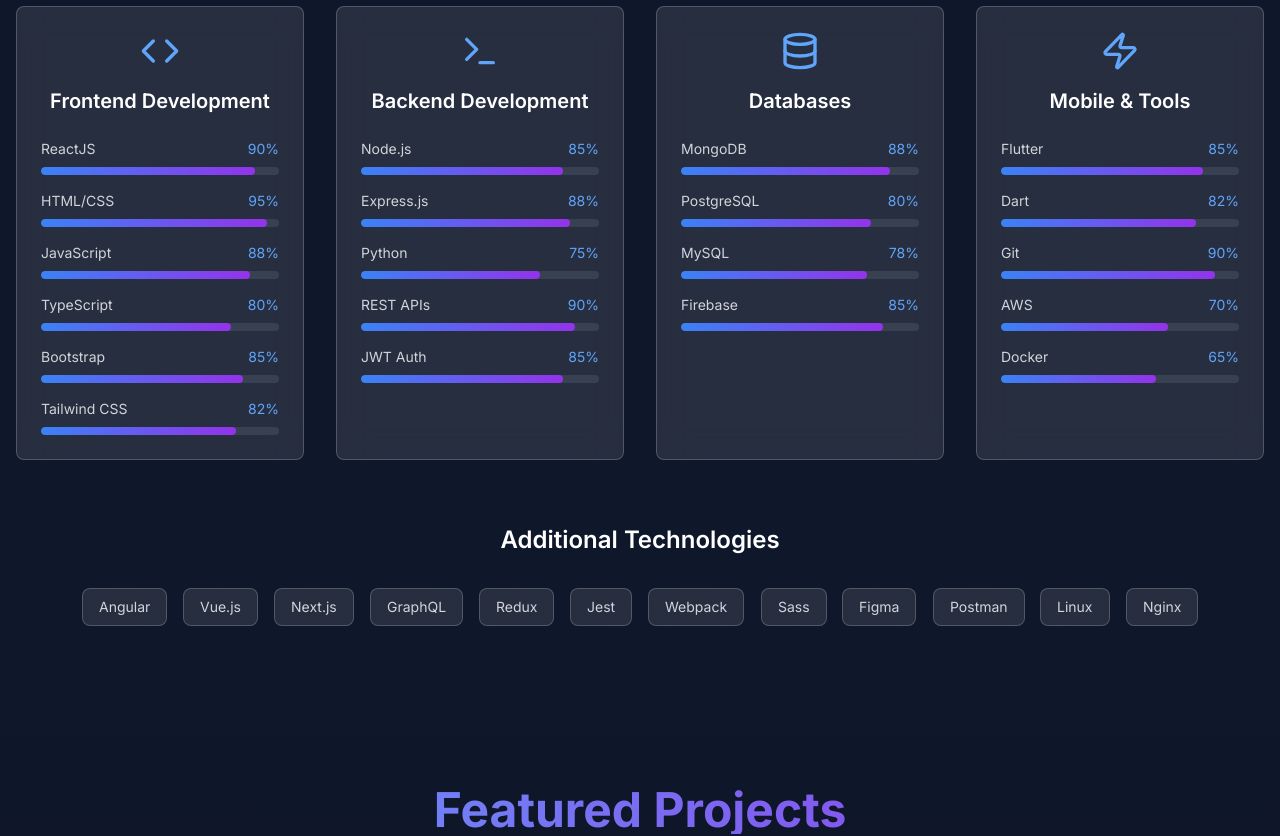
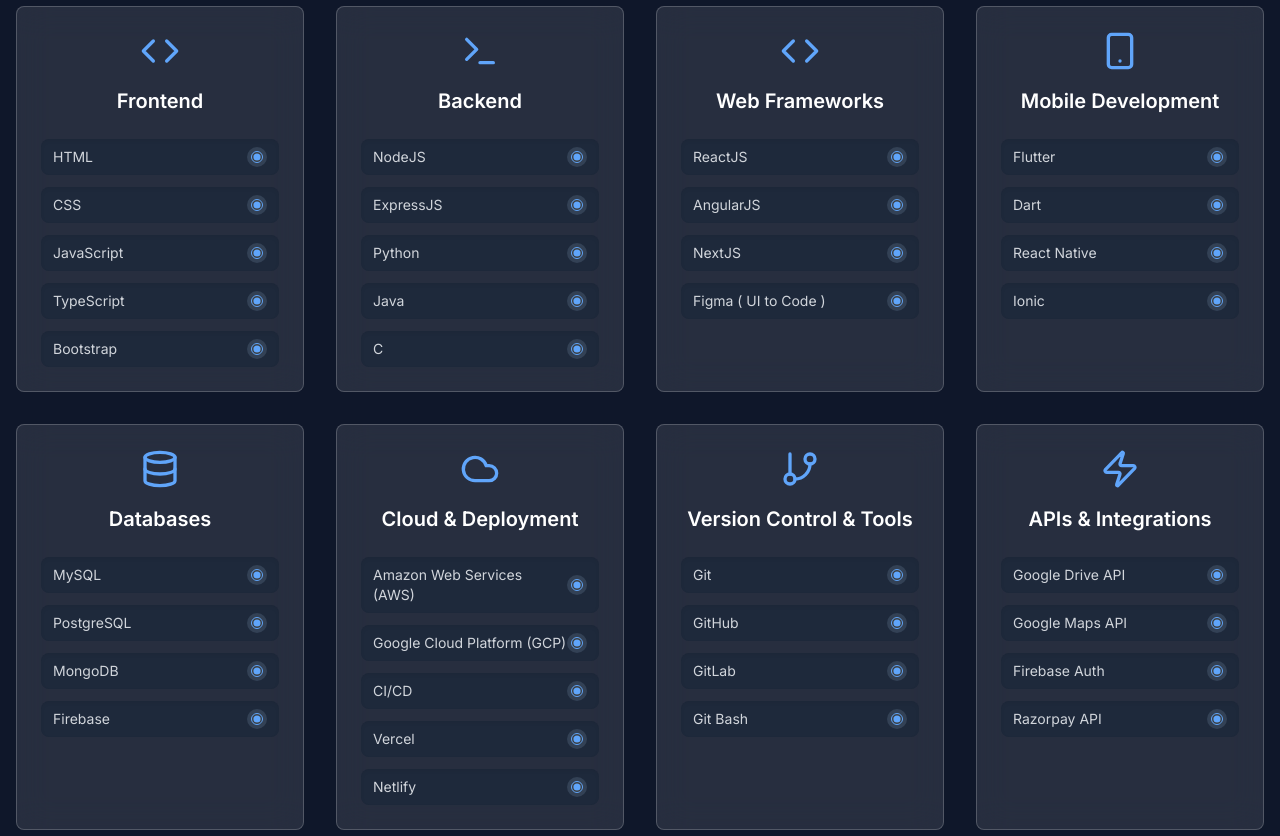
Before and after one commit to RangaSreeVijay768/portfolio_live, a React (Vite) app: page / in a window 1280 px wide. Shown: the part 1980-2816 px from the top of the page. Built offline with nearby package versions, Linux system fonts and the light colour scheme.

Commit message:
skills adjusted

```diff
--- a/index.html
+++ b/index.html
@@ -8,6 +8,8 @@
     <meta name="description" content="Full Stack Developer Portfolio - MERN Stack, Mobile Apps, Web Development" />
     <meta name="author" content="Ranga Sree Vijay" />
 
+    <link rel="icon" type="image/png" href="/favicon.png" />
+
     <link rel="preconnect" href="https://fonts.googleapis.com">
     <link rel="preconnect" href="https://fonts.gstatic.com" crossorigin>
     <link href="https://fonts.googleapis.com/css2?family=Inter:wght@300;400;500;600;700&family=JetBrains+Mono:wght@400;500;600&display=swap" rel="stylesheet">
@@ -15,11 +17,10 @@
     <meta property="og:title" content="Ranga Sree Vijay - Full Stack Developer" />
     <meta property="og:description" content="Full Stack Developer Portfolio - MERN Stack, Mobile Apps, Web Development" />
     <meta property="og:type" content="website" />
-    <meta property="og:image" content="https://lovable.dev/opengraph-image-p98pqg.png" />
+    <meta property="og:image" content="/favicon.png" />
 
     <meta name="twitter:card" content="summary_large_image" />
-    <meta name="twitter:site" content="@lovable_dev" />
-    <meta name="twitter:image" content="https://lovable.dev/opengraph-image-p98pqg.png" />
+    <meta name="twitter:image" content="/favicon.png" />
   </head>
 
   <body>
--- a/src/components/Skills.tsx
+++ b/src/components/Skills.tsx
@@ -1,6 +1,5 @@
-
 import { useState, useEffect, useRef } from 'react';
-import { Code, Database, Terminal, Zap } from 'lucide-react';
+import { Cloud, Code, Database, GitBranch, Smartphone, Terminal, User, Zap } from 'lucide-react';
 
 const Skills = () => {
   const [isVisible, setIsVisible] = useState(false);
@@ -23,52 +22,151 @@ const Skills = () => {
     return () => observer.disconnect();
   }, []);
 
+
   const skillCategories = [
     {
-      title: 'Frontend Development',
+      title: 'Frontend',
       icon: Code,
       skills: [
-        { name: 'ReactJS', level: 90 },
-        { name: 'HTML/CSS', level: 95 },
-        { name: 'JavaScript', level: 88 },
-        { name: 'TypeScript', level: 80 },
-        { name: 'Bootstrap', level: 85 },
-        { name: 'Tailwind CSS', level: 82 }
+        { name: 'HTML' },
+        { name: 'CSS' },
+        { name: 'JavaScript' },
+        { name: 'TypeScript' },
+        { name: 'Bootstrap' }
       ]
     },
     {
-      title: 'Backend Development',
+      title: 'Backend',
       icon: Terminal,
       skills: [
-        { name: 'Node.js', level: 85 },
-        { name: 'Express.js', level: 88 },
-        { name: 'Python', level: 75 },
-        { name: 'REST APIs', level: 90 },
-        { name: 'JWT Auth', level: 85 }
+        { name: 'NodeJS' },
+        { name: 'ExpressJS' },
+        { name: 'Python' },
+        { name: 'Java' },
+        { name: 'C' }
+      ]
+    },
+    {
+      title: 'Web Frameworks',
+      icon: Code,
+      skills: [
+        { name: 'ReactJS' },
+        { name: 'AngularJS' },
+        { name: 'NextJS' },
+        { name: 'Figma ( UI to Code )' }
+      ]
+    },
+    {
+      title: 'Mobile Development',
+      icon: Smartphone,
+      skills: [
+        { name: 'Flutter' },
+        { name: 'Dart' },
+        { name: 'React Native' },
+        { name: 'Ionic' },
       ]
     },
     {
       title: 'Databases',
       icon: Database,
       skills: [
-        { name: 'MongoDB', level: 88 },
-        { name: 'PostgreSQL', level: 80 },
-        { name: 'MySQL', level: 78 },
-        { name: 'Firebase', level: 85 }
+        { name: 'MySQL' },
+        { name: 'PostgreSQL' },
+        { name: 'MongoDB' },
+        { name: 'Firebase' },
       ]
     },
     {
-      title: 'Mobile & Tools',
+      title: 'Cloud & Deployment',
+      icon: Cloud,
+      skills: [
+        { name: 'Amazon Web Services (AWS) ' },
+        { name: 'Google Cloud Platform (GCP)' },
+        { name: 'CI/CD' },
+        { name: 'Vercel' },
+        { name: 'Netlify' },
+      ]
+    },
+    {
+      title: 'Version Control & Tools',
+      icon: GitBranch,
+      skills: [
+        { name: 'Git' },
+        { name: 'GitHub' },
+        { name: 'GitLab' },
+        { name: 'Git Bash' },
+      ]
+    },
+    {
+      title: 'APIs & Integrations',
       icon: Zap,
       skills: [
-        { name: 'Flutter', level: 85 },
-        { name: 'Dart', level: 82 },
-        { name: 'Git', level: 90 },
-        { name: 'AWS', level: 70 },
-        { name: 'Docker', level: 65 }
+        { name: 'Google Drive API' },
+        { name: 'Google Maps API' },
+        { name: 'Firebase Auth' },
+        { name: 'Razorpay API' }
       ]
     }
   ];
+
+
+  // const skillCategories = [
+  //   {
+  //     title: 'Frontend Development',
+  //     icon: Code,
+  //     skills: [
+  //       { name: 'ReactJS', level: 90 },
+  //       { name: 'HTML/CSS', level: 95 },
+  //       { name: 'JavaScript', level: 88 },
+  //       { name: 'TypeScript', level: 80 },
+  //       { name: 'Bootstrap', level: 85 },
+  //       { name: 'Tailwind CSS', level: 82 }
+  //     ]
+  //   },
+  //   {
+  //     title: 'Backend Development',
+  //     icon: Terminal,
+  //     skills: [
+  //       { name: 'Node.js', level: 85 },
+  //       { name: 'Express.js', level: 88 },
+  //       { name: 'Python', level: 75 },
+  //       { name: 'REST APIs', level: 90 },
+  //       { name: 'JWT Auth', level: 85 }
+  //     ]
+  //   },
+  //   {
+  //     title: 'Databases',
+  //     icon: Database,
+  //     skills: [
+  //       { name: 'MongoDB', level: 88 },
+  //       { name: 'PostgreSQL', level: 80 },
+  //       { name: 'MySQL', level: 78 },
+  //       { name: 'Firebase', level: 85 }
+  //     ]
+  //   },
+  //   {
+  //     title: 'Mobile & Tools',
+  //     icon: Zap,
+  //     skills: [
+  //       { name: 'Flutter', level: 85 },
+  //       { name: 'Dart', level: 82 },
+  //       { name: 'Git', level: 90 },
+  //       { name: 'AWS', level: 70 },
+  //       { name: 'Docker', level: 65 }
+  //     ]
+  //   },
+  //       {
+  //     title: 'Mobile & Tools',
+  //     icon: Zap,
+  //     skills: [
+  //       { name: 'Flutter', level: 85 },
+  //       { name: 'Dart', level: 82 },
+  //       { name: 'Git', level: 90 },
+  //       { name: 'AWS', level: 70 },
+  //       { name: 'Docker', level: 65 }
+  //     ]
+  //   }
+  // ];
 
   return (
     <section id="skills" className="py-20 bg-slate-900" ref={sectionRef}>
@@ -95,22 +193,21 @@ const Skills = () => {
                 <h3 className="text-xl font-semibold text-white">{category.title}</h3>
               </div>
 
-              <div className="space-y-4">
+              <div className="space-y-3">
                 {category.skills.map((skill, skillIndex) => (
-                  <div key={skillIndex}>
-                    <div className="flex justify-between mb-2">
-                      <span className="text-gray-300 text-sm">{skill.name}</span>
-                      <span className="text-blue-400 text-sm">{skill.level}%</span>
-                    </div>
-                    <div className="skill-bar">
-                      <div
-                        className={`skill-progress ${isVisible ? 'w-full' : 'w-0'}`}
-                        style={{
-                          width: isVisible ? `${skill.level}%` : '0%',
-                          transitionDelay: `${(categoryIndex * 0.2) + (skillIndex * 0.1)}s`
-                        }}
-                      ></div>
-                    </div>
+                  <div
+                    key={skillIndex}
+                    className="flex justify-between items-center bg-slate-800 px-3 py-2 rounded-lg shadow-inner"
+                  >
+                    <span className="text-gray-300 text-sm">{skill.name}</span>
+                    <span className="bg-slate-700 px-1 py-1 rounded-full flex items-center justify-center">
+                      <input
+                        type="radio"
+                        checked
+                        readOnly
+                        className="accent-blue-400 w-3 h-3"
+                      />
+                    </span>
                   </div>
                 ))}
               </div>
```
